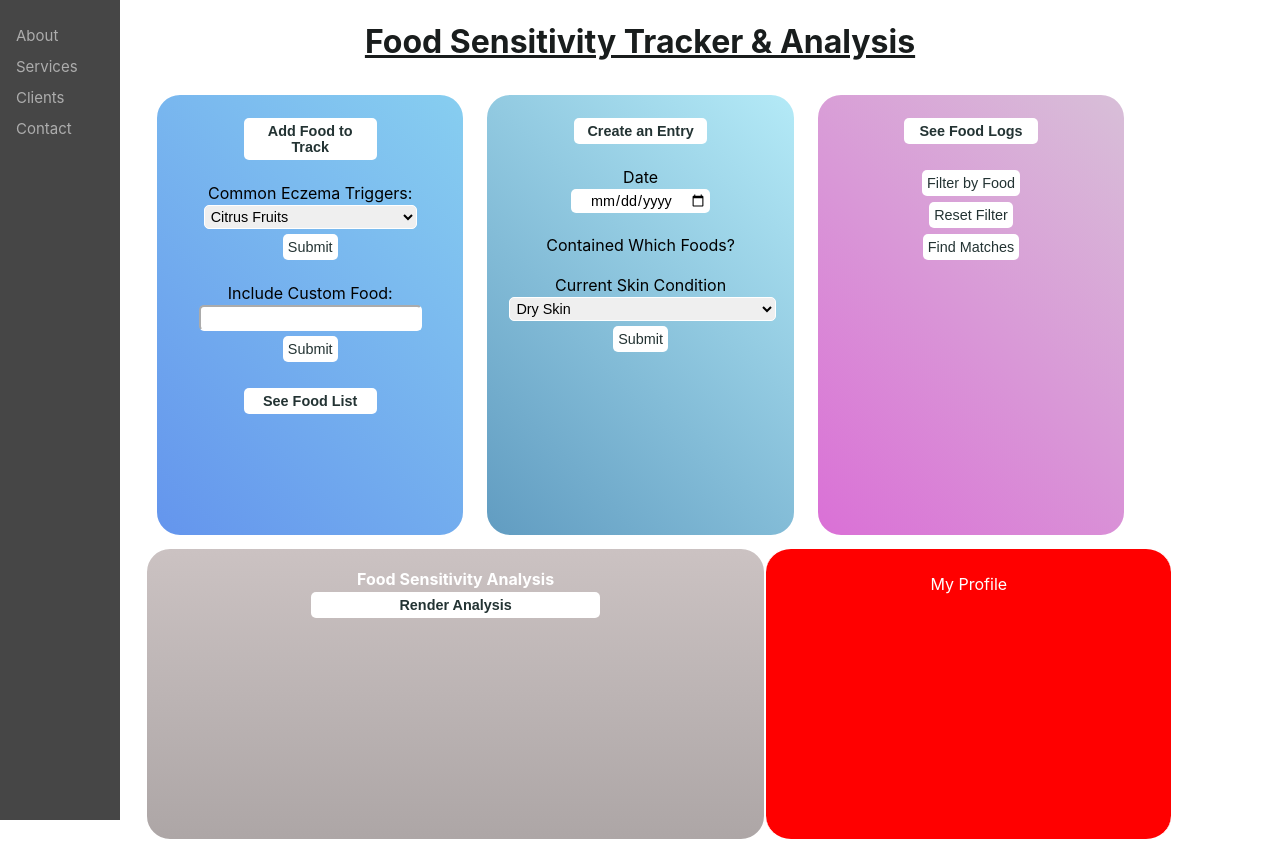
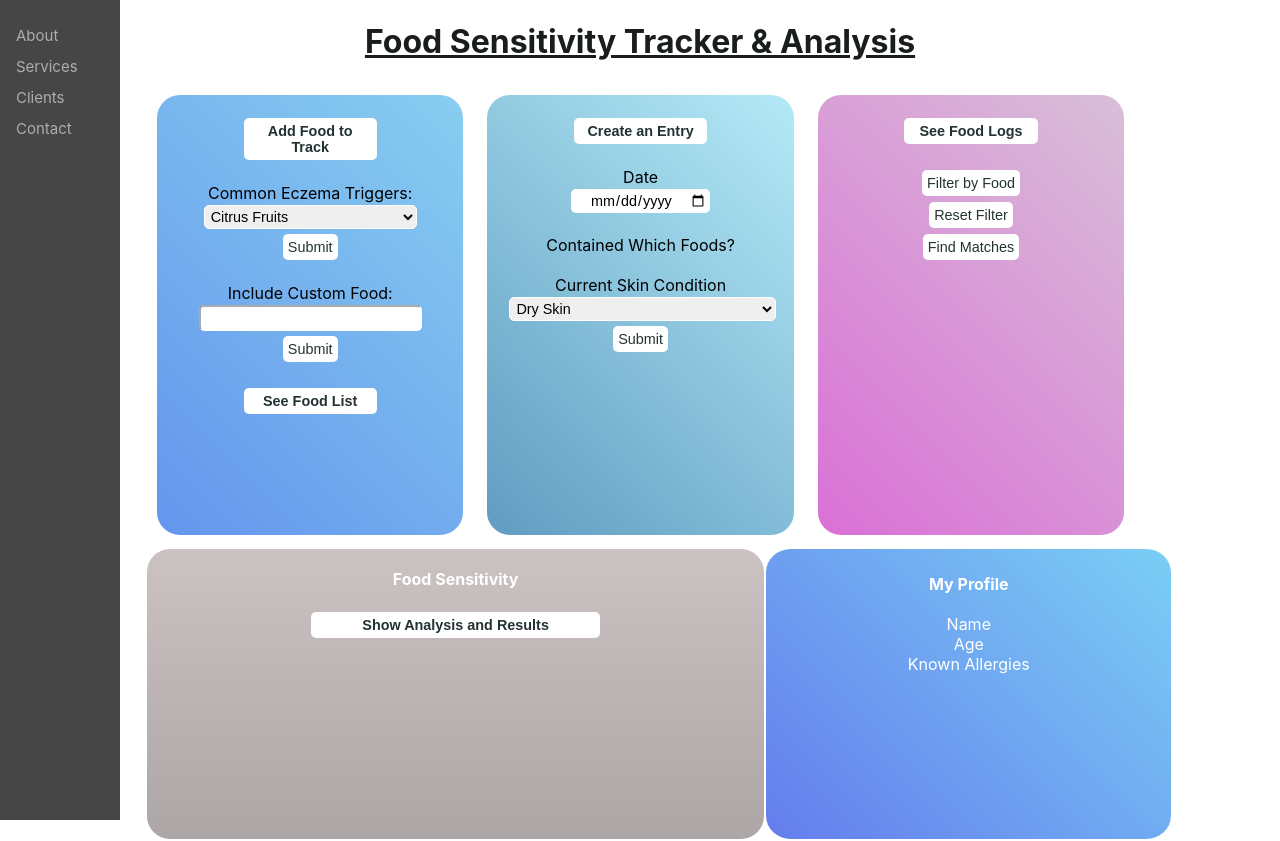
Before and after one commit to candacecodes/ProjE, a React (Create React App) app: page /foods in a window 1280 px wide. Built offline with nearby package versions, Linux system fonts and the light colour scheme.

Commit message:
div styling and coloring

```diff
--- a/src/App.css
+++ b/src/App.css
@@ -169,7 +169,6 @@ h3 {
 		rgba(173, 166, 166, 1) 0%,
 		rgba(203, 194, 194, 1) 100%
 	);
-	/* display: grid; */
 	float: left;
 	height: 250px;
 	margin: 20px;
@@ -195,7 +194,12 @@ h3 {
 	margin: auto;
 	color: white;
 	width: 32%;
-	background-color: red;
+	background: rgb(100, 149, 237);
+	background: linear-gradient(
+		45deg,
+		rgb(100, 125, 237) 0%,
+		rgb(122, 206, 245) 100%
+	);
 }
 
 h4 {
--- a/src/pages/Foods.js
+++ b/src/pages/Foods.js
@@ -647,14 +647,16 @@ export default class Foods extends Component {
 
 					<div>
 						<div id="bottom-div">
-							<b>Food Sensitivity Analysis</b>
+							<b> Food Sensitivity </b>
+							<br />
 							<div>
+								<br />
 								<button
 									class="button"
 									id="big-button"
 									onClick={this.displayRenderAnalysisToggle}
 								>
-									Render Analysis
+									Show Analysis and Results
 								</button>{" "}
 								<br />
 								{this.state.displayRenderAnalysisToggle
@@ -663,7 +665,12 @@ export default class Foods extends Component {
 							</div>
 						</div>
 					</div>
-					<div id="bottom-right-div"> My Profile </div>
+					<div id="bottom-right-div">
+						{" "}
+						<b> My Profile </b>
+						<br />
+						<br /> Name <br /> Age <br /> Known Allergies
+					</div>
 				</div>
 			</>
 		);
```
